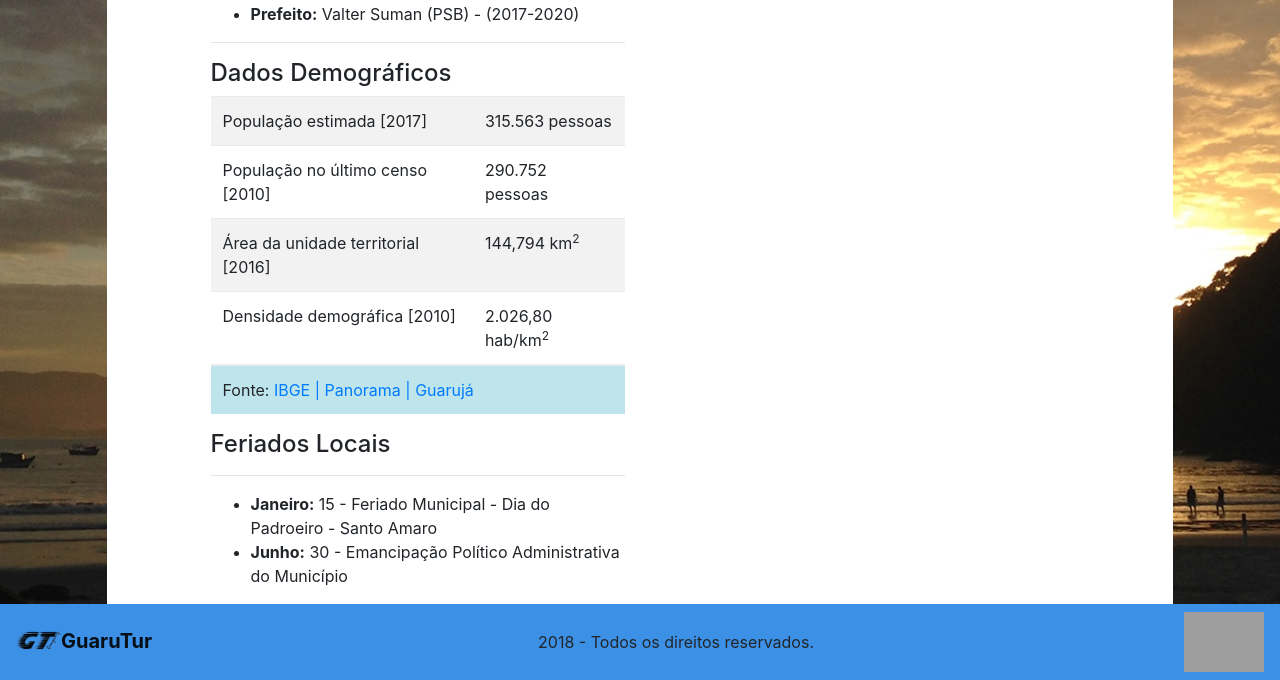
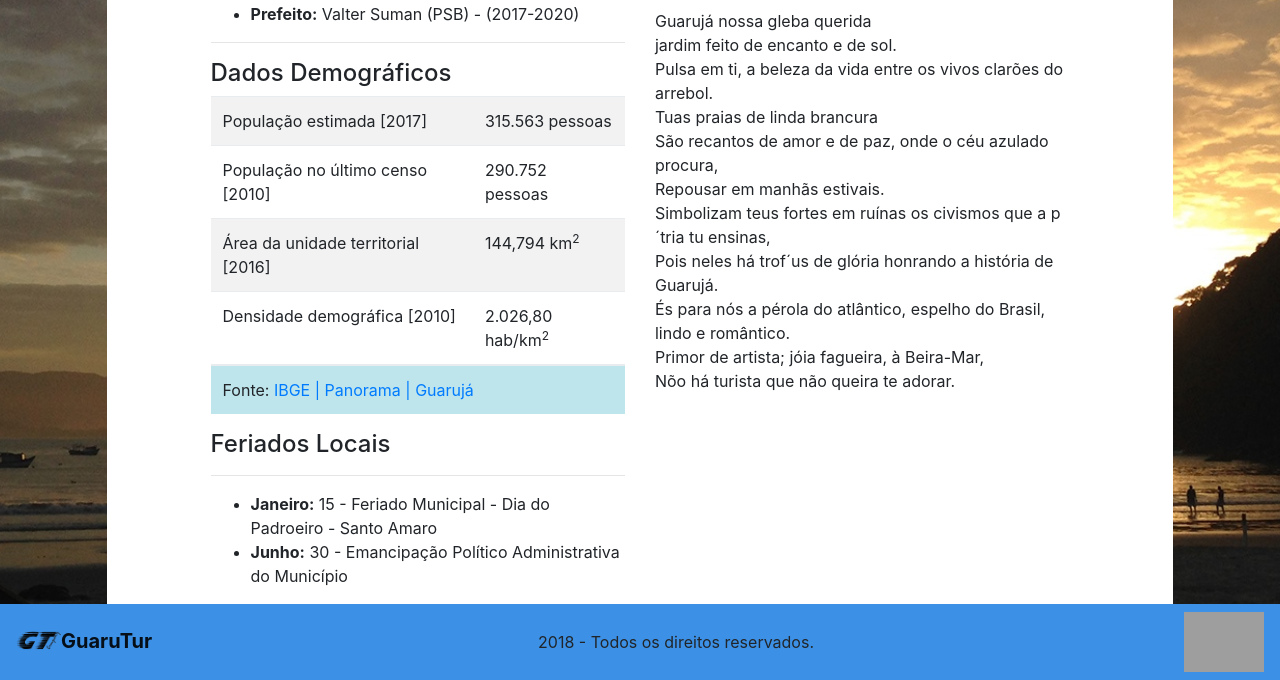
Before and after one commit to maurilyn/GTur, a PHP site: page /dadosgerais.php in a window 1280 px wide. Shown: the part 879-1559 px from the top of the page. Run offline with PHP 8.4, Linux system fonts and the light colour scheme; some libraries are stand-ins or nearby versions; some web fonts are replaced; grey boxes are pictures that could not be loaded.

Commit message:
Hino adicionado

```diff
--- a/dadosgerais.php
+++ b/dadosgerais.php
@@ -84,6 +84,18 @@
                             </div>
                             <div class="col-md-5">
                                 <img src="rs/img/BrasaoGuaruja.png" alt="Brasão de Guaruj&aacute;" class="img-thumbnail float-right">
+                                <h5>Hino de Guaruj&aacute;</h5>
+                                <p>Guaruj&aacute; nossa gleba querida<br>
+                                jardim feito de encanto e de sol.<br>
+                                Pulsa em ti, a beleza da vida entre os vivos clar&otilde;es do arrebol.<br>
+                                Tuas praias de linda brancura<br>
+                                S&atilde;o recantos de amor e de paz, onde o c&eacute;u azulado procura,<br>
+                                Repousar em manh&atilde;s estivais.<br>
+                                Simbolizam teus fortes em ru&iacute;nas os civismos que a p&acute;tria tu ensinas,<br>
+                                Pois neles h&aacute; trof&acute;us de gl&oacute;ria honrando a hist&oacute;ria de Guaruj&aacute;.<br>
+                                &Eacute;s para n&oacute;s a p&eacute;rola do atl&acirc;ntico, espelho do Brasil, lindo e rom&acirc;ntico.<br>
+                                Primor de artista; j&oacute;ia fagueira, &agrave; Beira-Mar,<br>
+                                N&otilde;o h&aacute; turista que n&atilde;o queira te adorar.</p>
                             </div>
                         </div>
                     </div>
```
